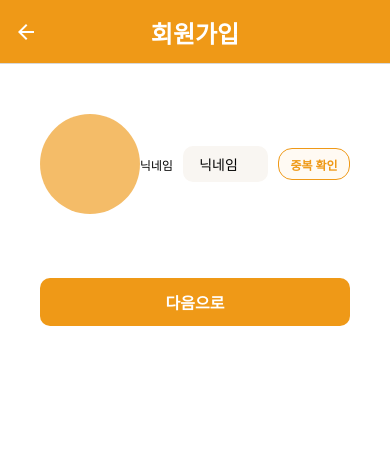
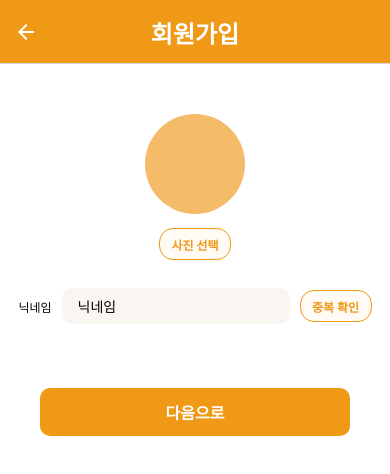
Before and after one commit to ryan0507/BurnIN, a React Native app: screen /SignUp in a window 390 px wide. Shown: the top 474 px of the page. Built offline with nearby package versions, Linux system fonts and the light colour scheme.

Commit message:
Feat: CSS of Image Uploader

```diff
--- a/components/CustomSmallBtn.js
+++ b/components/CustomSmallBtn.js
@@ -1,10 +1,10 @@
 import React from 'react';
 import {View, Pressable, Text, StyleSheet} from 'react-native';
 
-function CustomSmallBtn({onPress, title}) {
+function CustomSmallBtn({onPress, title, marginLeft}) {
   return (
-    <View style={[styles.block]}>
-      <Pressable android_ripple={{color: '#ffffff'}}>
+    <View style={[styles.block, marginLeft && styles.marginLeft]}>
+      <Pressable android_ripple={{color: '#ffffff'}} onPress={onPress}>
         <Text style={styles.text}>{title}</Text>
       </Pressable>
     </View>
@@ -23,6 +23,8 @@ const styles = StyleSheet.create({
     alignItems: 'center',
     justifyContent: 'center',
     backgroundColor: 'rgba(239,153,23,0.05)',
+  },
+  marginLeft: {
     marginLeft: 10,
   },
   text: {
--- a/components/PhotoInput.js
+++ b/components/PhotoInput.js
@@ -1,7 +1,8 @@
 import React, {useState, useContext} from 'react';
-import {View, Pressable, StyleSheet, Platform, Image} from 'react-native';
+import {View, Text, Pressable, StyleSheet, Platform, Image} from 'react-native';
 import {launchImageLibrary} from 'react-native-image-picker';
 import SignUpContext from '../contexts/SignUpContext';
+import CustomSmallBtn from './CustomSmallBtn';
 
 function PhotoInput() {
   const [response, setResponse] = useState();
@@ -20,15 +21,14 @@ function PhotoInput() {
           return;
         }
         setResponse(res);
-        onChange(response.assets);
+        onChange(res);
       },
     );
   };
   return (
     <View style={styles.block}>
-      <Pressable onPress={onSelectImage}>
-        <Image style={styles.photo} source={{uri: response?.assets[0]?.uri}} />
-      </Pressable>
+      <Image style={styles.photo} source={{uri: response?.assets[0]?.uri}} />
+      <CustomSmallBtn onPress={onSelectImage} title="사진 선택" />
     </View>
   );
 }
@@ -36,11 +36,15 @@ function PhotoInput() {
 export default PhotoInput;
 
 const styles = StyleSheet.create({
-  block: {},
+  block: {
+    alignItems: 'center',
+    marginBottom: 28,
+  },
   photo: {
     width: 100,
     height: 100,
     borderRadius: 50,
+    marginBottom: 14,
     backgroundColor: 'rgba(239,153,23,0.65)',
   },
 });
--- a/screens/signUp/SignUpInput.js
+++ b/screens/signUp/SignUpInput.js
@@ -15,6 +15,7 @@ function SignUpInput({field, getPhoto, placeholder, smallBtn, ...rest}) {
   return (
     <View style={styles.block}>
       {getPhoto && <PhotoInput />}
+      <View style={styles.innerBlock}>
         <Text style={styles.text}>{placeholder}</Text>
         <UnderlinedInput
           placeholder={placeholder}
@@ -22,7 +23,8 @@ function SignUpInput({field, getPhoto, placeholder, smallBtn, ...rest}) {
           value={value}
           {...rest}
         />
-      {smallBtn && <CustomSmallBtn title="중복 확인" />}
+        {smallBtn && <CustomSmallBtn title="중복 확인" marginLeft />}
+      </View>
     </View>
   );
 }
@@ -31,6 +33,9 @@ export default SignUpInput;
 
 const styles = StyleSheet.create({
   block: {
+    alignItems: 'center',
+  },
+  innerBlock: {
     width: '100%',
     flexDirection: 'row',
     alignItems: 'center',
```
Lines whose indentation alone changed are shown as unchanged.
